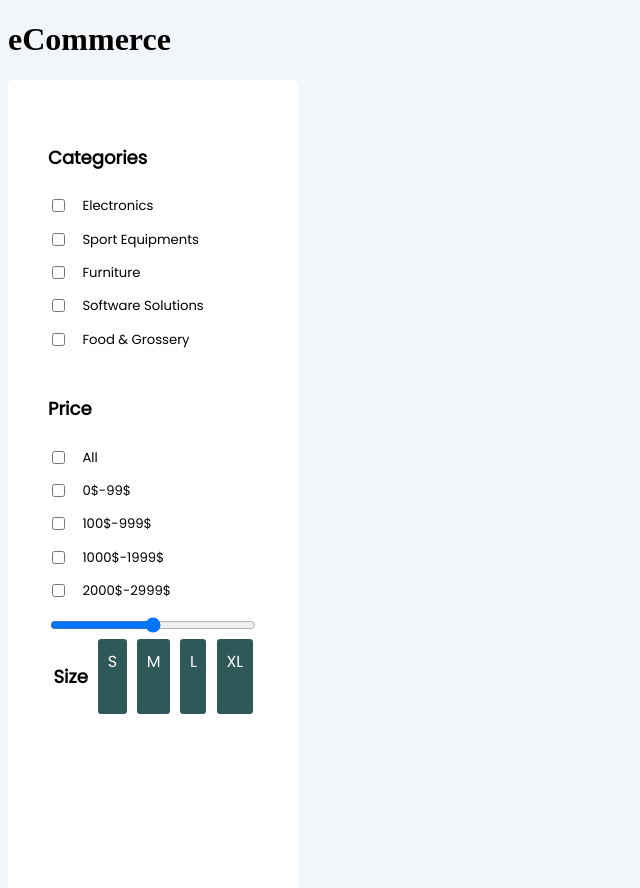
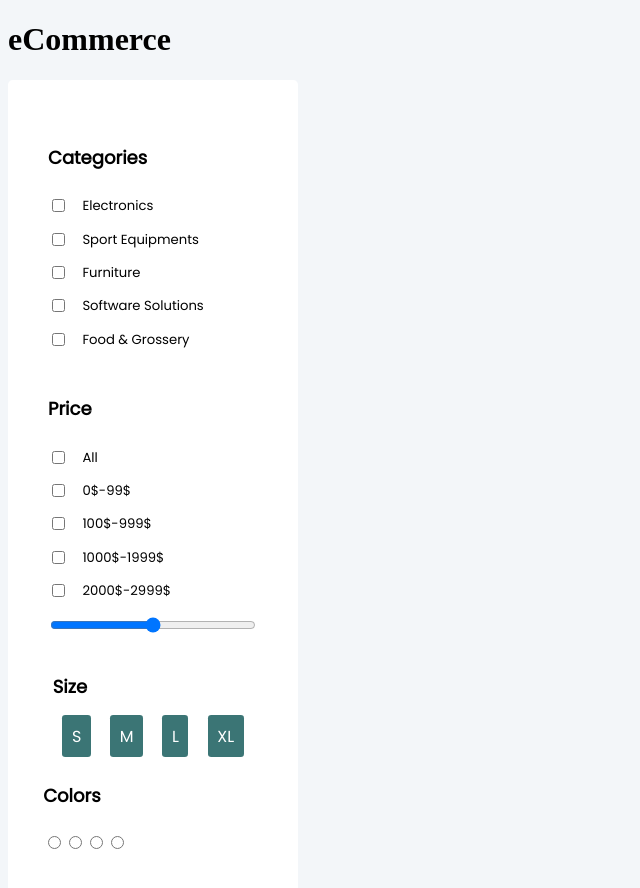
Before and after one commit to mikaer86/eCommerceReactApp, a React (Create React App) app: page / in a window 1280 px wide. Shown: the top 888 px of the page, without its empty margins (0-640 px from the left). Built offline with nearby package versions, Linux system fonts and the light colour scheme.

Commit message:
added CategoryColors.js to components

```diff
--- a/src/App.js
+++ b/src/App.js
@@ -5,7 +5,7 @@ function App() {
   return (
     <div className="App">
       <h1 className="title">eCommerce</h1>
-      <Sidebar />
+      <Sidebar/>
     </div>
   )
 }
--- /dev/null
+++ b/src/components/CategoryColors.js
@@ -0,0 +1,17 @@
+import "../styles/categories.css"
+const CategoryColors = () => {
+
+    return (
+        <div>
+            <h4>Colors</h4>
+            <input className="colorsBtn" type="radio"  id="black" />
+            <input className="colorsBtn" type="radio"  id="blue" />
+            <input className="colorsBtn" type="radio"  id="red" />
+            <input className="colorsBtn" type="radio"  id="green" />
+
+        </div>
+    )
+}
+
+
+export default CategoryColors
--- a/src/components/CategoryProducts.js
+++ b/src/components/CategoryProducts.js
@@ -14,19 +14,19 @@ const CategoryProducts = () => {
   return (
     <div className="wrapper">
       <h4>Categories</h4>
-      <label for="Electronics">
+      <label>
       <Checkbox onChange={() => handleCheck()} />
       Electronics</label>
-      <label for="Sport Equipments">
+      <label>
       <Checkbox onChange={() => handleCheck()}  />
       Sport Equipments</label>
-      <label for="Furniture">
+      <label>
       <Checkbox onChange={() => handleCheck()}  />
      Furniture</label>
-     <label for="Software Solutions">
+     <label>
       <Checkbox onChange={() => handleCheck()}  />
       Software Solutions</label>
-      <label for="Food & Grossery">
+      <label>
       <Checkbox onChange={() => handleCheck()}  />
       Food & Grossery</label>
 
--- a/src/components/CategorySize.js
+++ b/src/components/CategorySize.js
@@ -5,6 +5,9 @@ const CategorySize = () => {
     return(
     <div className="wrapperSize">
 
+
+
+        <section className="sizeBtnSection">
         <h4>Size</h4>
 
             <span className="sizeBtn">S</span>
@@ -12,6 +15,8 @@ const CategorySize = () => {
             <span className="sizeBtn">L</span>
             <span className="sizeBtn">XL</span>
 
+            </section>
+
 
     </div>
     )
--- a/src/components/Sidebar.js
+++ b/src/components/Sidebar.js
@@ -1,27 +1,28 @@
-import { useState, useEffect } from 'react'
+// import { useState, useEffect } from 'react'
 import CategoryProducts from "./CategoryProducts"
 import CategoryPrice from "./CategoryPrice"
 import CategorySize from "./CategorySize"
+import CategoryColors from "./CategoryColors"
 import "../styles/sidebar.css"
 
 
 const Sidebar = () => {
-  const [data, setData] = useState()
-  useEffect(() => {
-    fetch('./Products.json')
-      .then((response) => {
-        return response.json
-      })
-      .then((data) => setData(data))
-      .catch((error) => console.log(error))
-  }, [data])
+  // const [data, setData] = useState()
+  // useEffect(() => {
+  //   fetch('./Products.json')
+  //     .then((response) => {
+  //       return response.json
+  //     })
+  //     .then((data) => setData(data))
+  //     .catch((error) => console.log(error))
+  // }, [data])
 
   return (
     <div className="Sidebar-Container">
-
       <CategoryProducts/>
       <CategoryPrice />
       <CategorySize />
+      <CategoryColors />
     </div>
   )
 }
--- a/src/styles/categories.css
+++ b/src/styles/categories.css
@@ -12,10 +12,32 @@
 
     display: flex;
     flex-direction: row;
-    justify-content: space-evenly;
-    flex-wrap: wrap;
-    padinng: 0.3rem;
+    padding: 0.3rem;
 
+}
+
+
+.sizeBtnSection {
+
+    width: 100%;
+    margin: 0.3rem;
+
+
+
+}
+
+.sizeBtnSection span {
+
+
+    margin: 0.6rem;
+
+
+
+}
+
+.colorBtn {
+
+    margin: 0.6rem;
 }
 
 .sizeBtn {
@@ -24,5 +46,5 @@
     border-radius: 0.2rem;
     color: white;
     font-family: "Poppins", sans-serif;
-    background-color: rgb(47, 88, 88);
+    background-color: rgb(59, 117, 117);
 }
```
